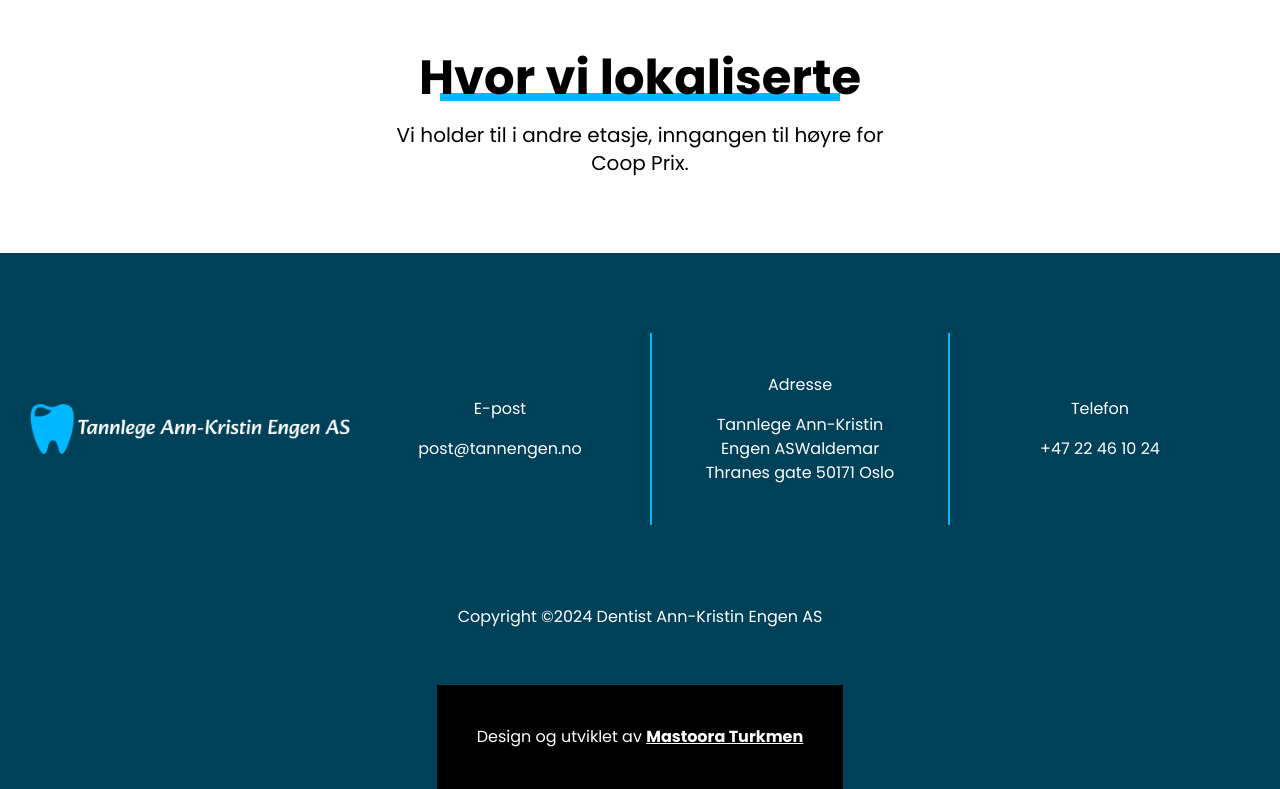
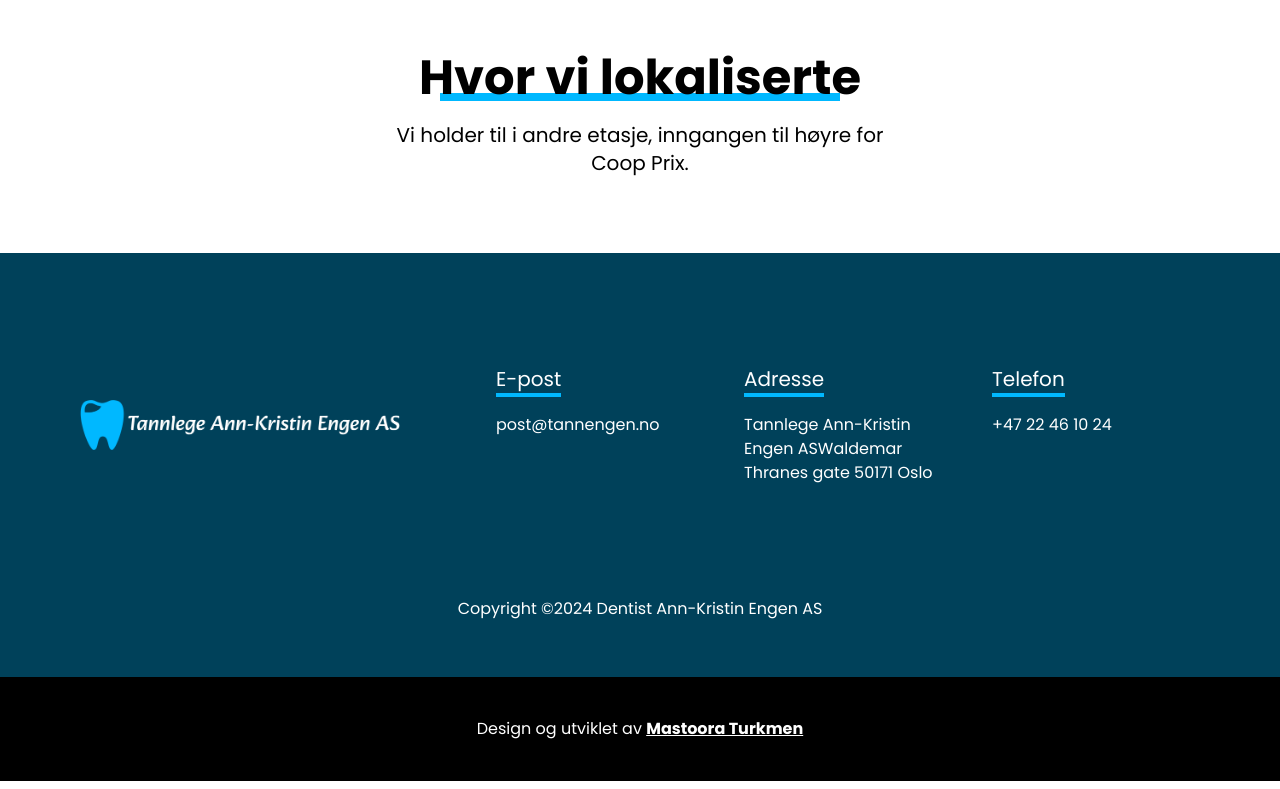
Before and after one commit to MastooraTurkmen/tannglege-engen-as, a Next.js app: page / in a window 1280 px wide. Shown: the part 7933-8722 px from the top of the page. Built offline with nearby package versions, Linux system fonts and the light colour scheme; a web font is replaced by a local one.

Commit message:
changed the features

```diff
--- a/components/Footer.jsx
+++ b/components/Footer.jsx
@@ -10,37 +10,39 @@ const Footer = () => {
       initial={{ opacity: 0 }}
       animate={{ opacity: 1 }}
       transition={{ ease: "easeOut", duration: 2 }}
-      className="text-white footer-center bg-[#00415A] "
+      className="text-white bg-[#00415A] "
     >
-      <div className="flex overflow-hidden md:gap-2 lg:gap-0 flex-col md:flex-row justify-between text-center items-center py-24 p-10 lg:py-20">
+      <div className="flex flex-col 2xl:gap-20 overflow-hidden justify-between 2xl:justify-around items-center p-20 py-28 md:flex-row md:space-x-20 text-center md:text-left">
         <a href="/">
           <img
             src="/images/logo-no-background.png"
             alt="logo"
-            className="max-w-80"
+            className="max-w-80 mb-10 md:mb-0"
           />
         </a>
-        {footerLinks.map(({ id, title, description }, index) => {
-          const isLast = index === footerLinks.length - 2;
-          return (
-            <div key={id}>
+
+        <div className="flex flex-wrap justify-center 2xl:gap-20 3xl:gap-32 gap-10">
+          {footerLinks.map(({ id, title, description }) => {
+            return (
               <div
-                className={`lg:w-[300px] 2xl:w-[400px] py-24 flex h-40 md:h-24 md:w-[200px] flex-col ${
-                  isLast ? "md:border-x-2 md:border-y-0 border-y-2" : ""
-                }
-              justify-center border-[rgb(0,184,255)] text-center items-center lg:text-base`}
+                key={id}
+                className="flex w-52 flex-col items-center md:items-start text-center md:text-left"
               >
-                <h1 className="mb-4">{title}</h1>
-                <p className="lg:w-48 md:m-auto">{description}</p>
+                <h1 className="mb-4 border-b-4 border-[rgb(0,184,255)] text-xl">
+                  {title}
+                </h1>
+                <p>{description}</p>
               </div>
-            </div>
-          );
-        })}
+            );
+          })}
+        </div>
       </div>
-      <p className="mb-14 px-5">
+
+      <p className="mb-14 text-center px-5">
         Copyright ©{new Date().getFullYear()} Dentist Ann-Kristin Engen AS
       </p>
-      <div className="bg-black text-white p-10">
+
+      <div className="bg-black text-white p-10 text-center">
         <h1>
           Design og utviklet av{" "}
           <a
```
